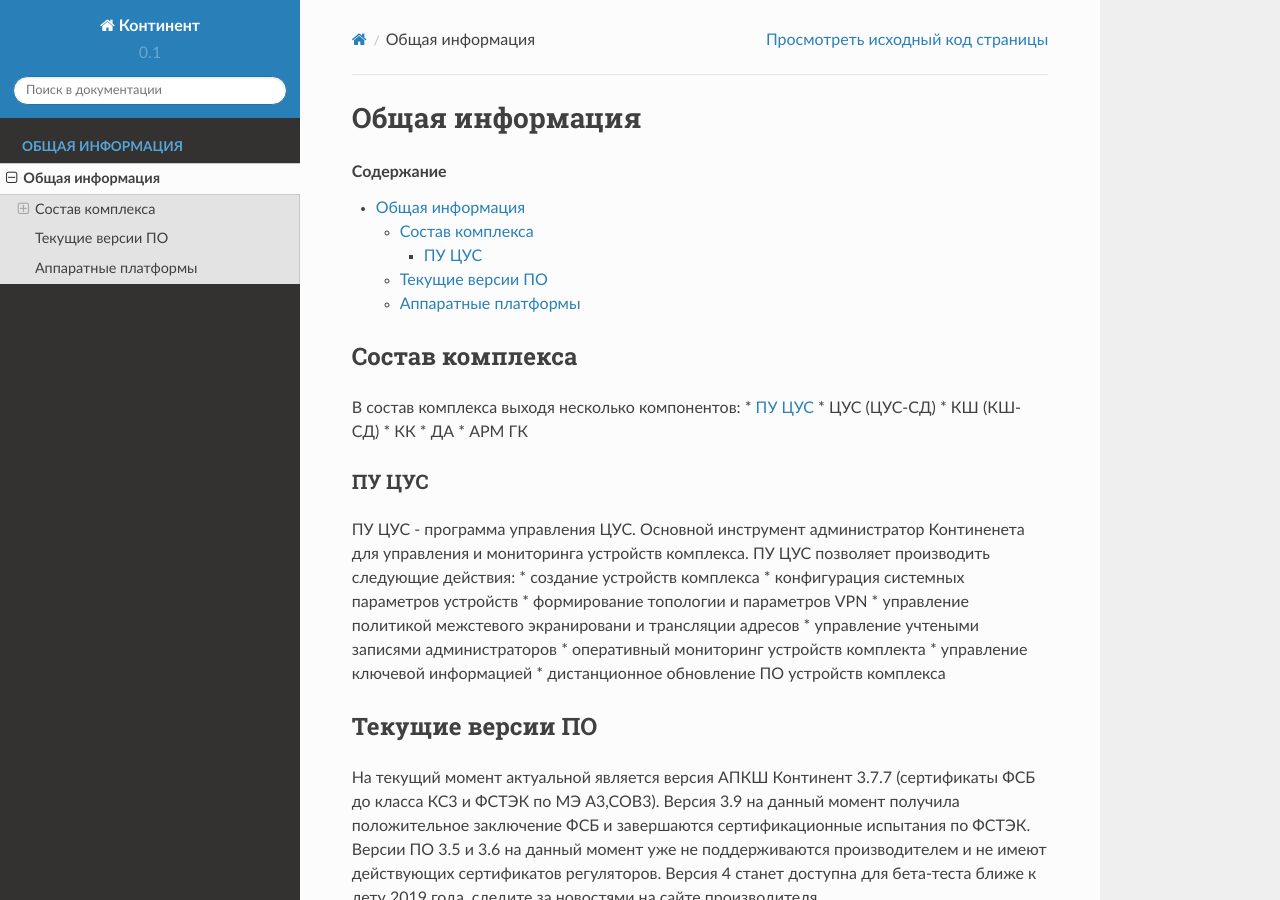
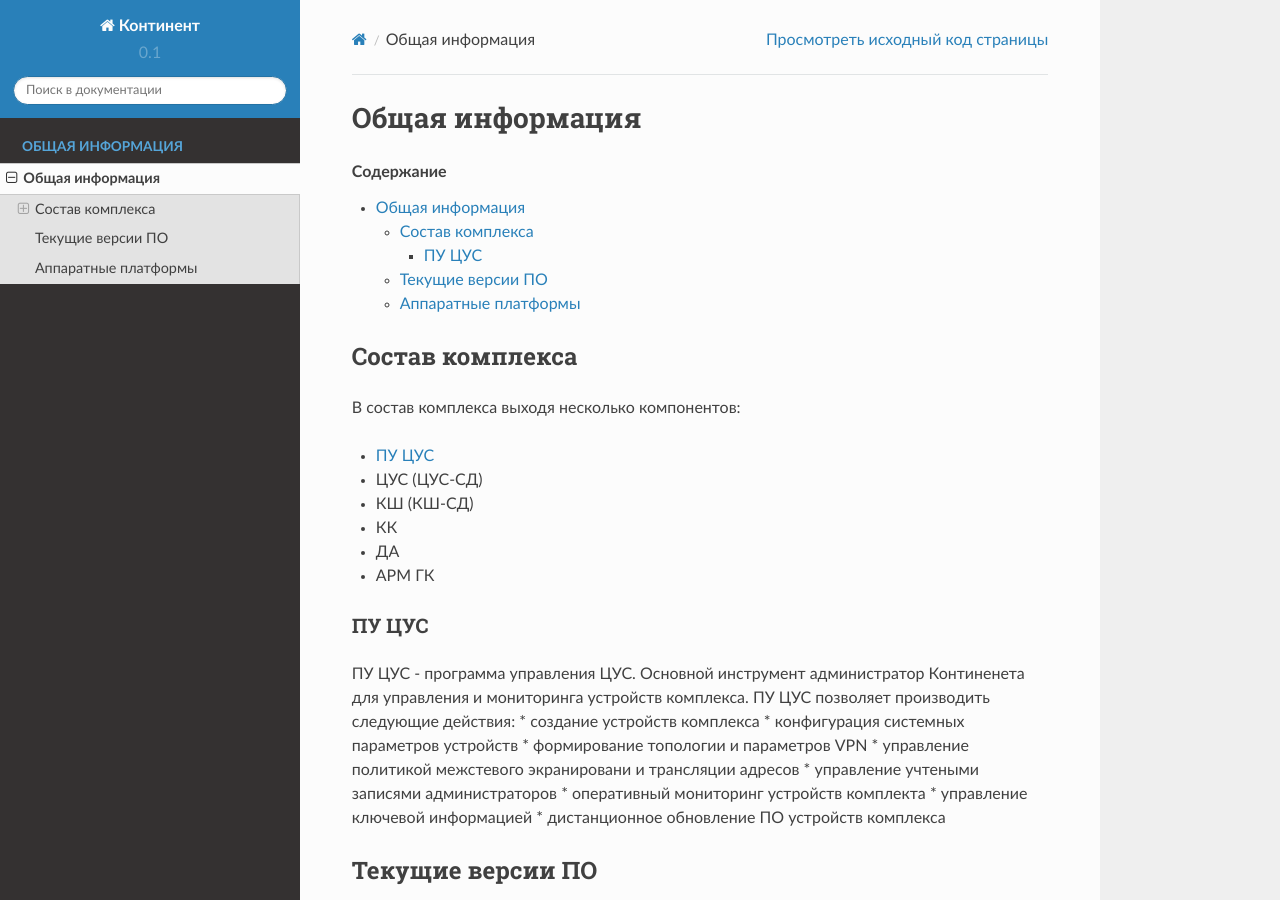
Before and after one commit to g00dvin/continent-faq, a Sphinx documentation site: the page built from docs/common.rst, in a window 1280 px wide and 900 px high. Built offline with Sphinx 7.4.7 and the Read the Docs theme 2.0.0, drawn with Linux system fonts in a browser that asks for light colours.

Commit message:
no message

```diff
--- a/docs/common.rst
+++ b/docs/common.rst
@@ -9,6 +9,7 @@
 ****************
 
 В состав комплекса выходя несколько компонентов:
+
 * `ПУ ЦУС`_
 * ЦУС (ЦУС-СД)
 * КШ (КШ-СД)
@@ -16,9 +17,10 @@
 * ДА
 * АРМ ГК
 
+.. _`ПУ ЦУС`:
+
 ПУ ЦУС
 ------
-.. _`ПУ ЦУС`:
 
 ПУ ЦУС - программа управления ЦУС. Основной инструмент администратор Континенета для управления и мониторинга устройств комплекса.
 ПУ ЦУС позволяет производить следующие действия:
```
